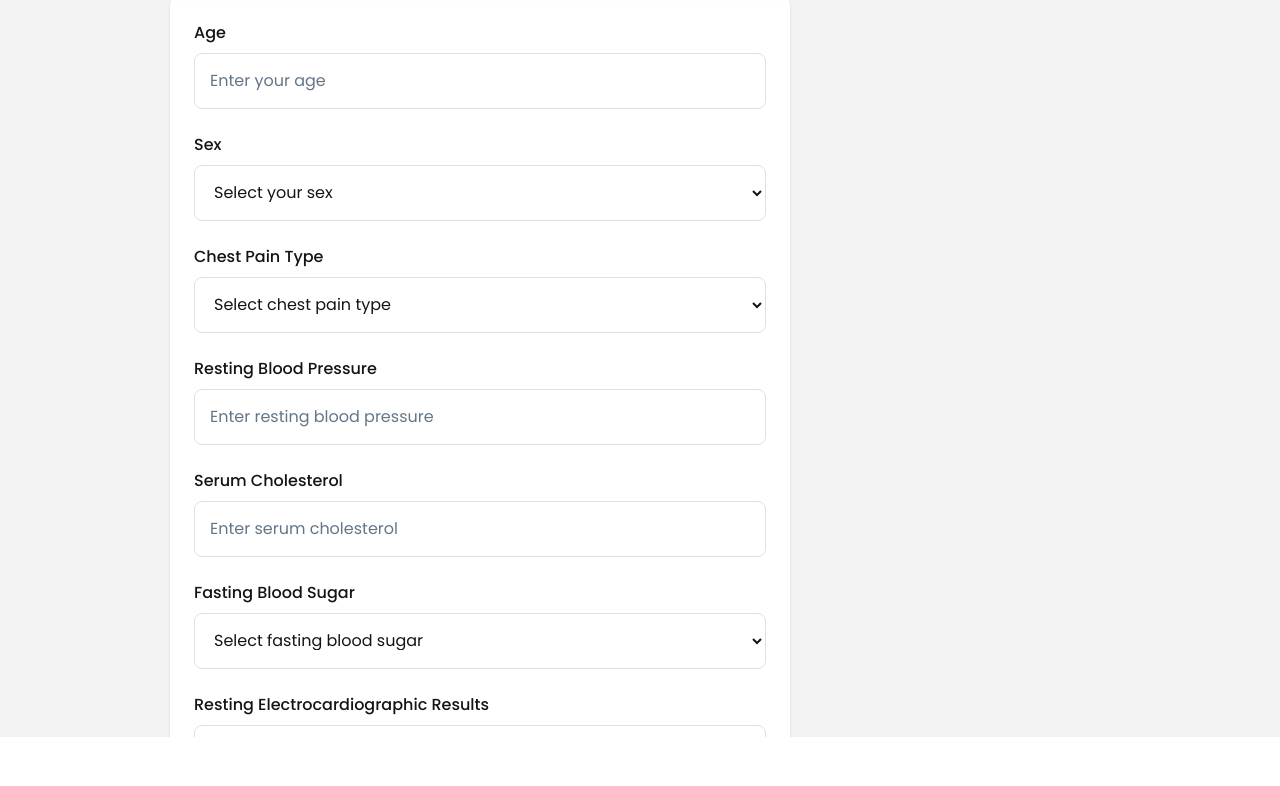
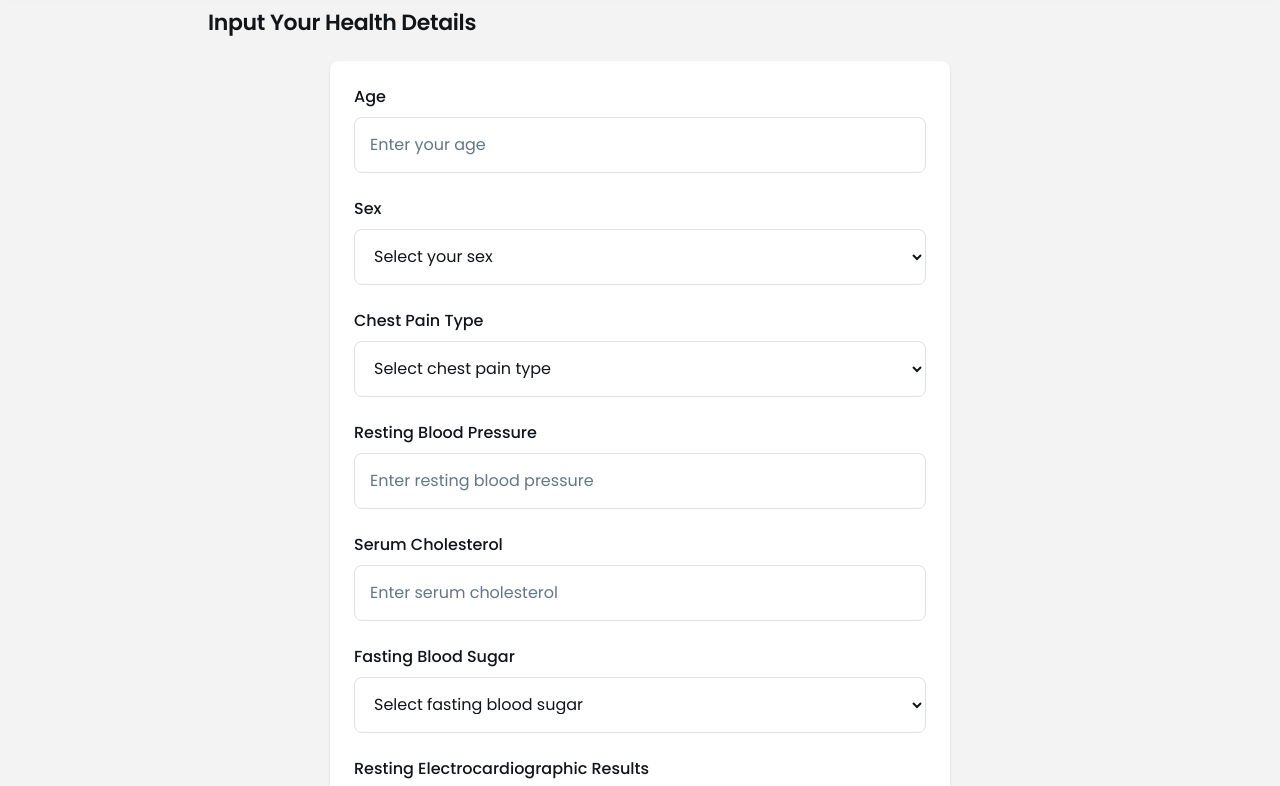
Before and after one commit to PCollinx/heart_scan, a website built with Vite: page src/pages/predict.html in a window 1280 px wide. Shown: the part 63-849 px from the top of the page. Before the commit the page ends 800 px from the top, so only its background shows below. Built offline with nearby package versions, Linux system fonts and the light colour scheme.

Commit message:
form fixes

```diff
--- a/src/pages/predict.html
+++ b/src/pages/predict.html
@@ -1,8 +1,12 @@
 <head>
+  <meta charset="UTF-8" />
+  <meta name="viewport" content="width=device-width, initial-scale=1.0" />
+  <title>Heart Disease Prediction</title>
   <link
     href="https://fonts.googleapis.com/css2?family=Material+Symbols+Outlined"
     rel="stylesheet"
   />
+  <link rel="stylesheet" href="/src/scss/main.scss" />
   <link rel="preconnect" href="https://fonts.googleapis.com" />
   <link rel="preconnect" href="https://fonts.gstatic.com" crossorigin />
   <link
@@ -11,13 +15,13 @@
   />
 </head>
 
-<body>
-  <div class="flex flex-col max-h-screen overflow-auto w-full">
-    <div id="navbar"></div>
-    <div class="">
-      <div class="flex flex-col w-full md:max-w-[960px]">
+<body class="min-h-screen flex flex-col w-full">
+  <div id="navbar" class="flex"></div>
+  <div class="flex flex-col w-full">
+    <div class="flex-1 px-4 sm:px-6 lg:px-8">
+      <div class="flex my-12 flex-col w-full md:max-w-4xl mx-auto">
         <h2
-          class="text-[#111518] text-[22px] font-bold leading-tight tracking-[-0.015em] px-4 pb-3 pt-5"
+          class="text-[#111518] text-[22px] font-bold leading-tight tracking-[-0.015em] px-4 py-6"
         >
           Input Your Health Details
         </h2>
@@ -255,10 +259,10 @@
                 <option value="deficient">Deficient</option>
               </select>
             </div>
-            <div class="flex justify-center">
+            <div class="flex">
               <button
                 type="submit"
-                class="flex w-full max-w-[320px] cursor-pointer items-center justify-center overflow-hidden rounded-lg h-10 px-4 bg-[#1982e5] text-white text-sm font-bold leading-normal tracking-[0.015em]"
+                class="flex cursor-pointer items-center justify-center overflow-hidden rounded-lg h-10 px-4 bg-gray-700! text-white text-sm font-bold leading-normal tracking-[0.015em]"
               >
                 <span class="truncate">Predict</span>
               </button>
```
Also changed, not shown: src/scss/global/typography.scss (line endings or trailing spaces).
